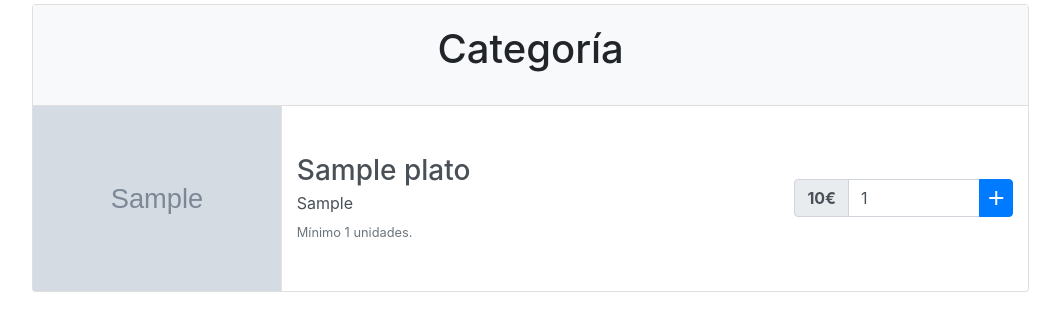
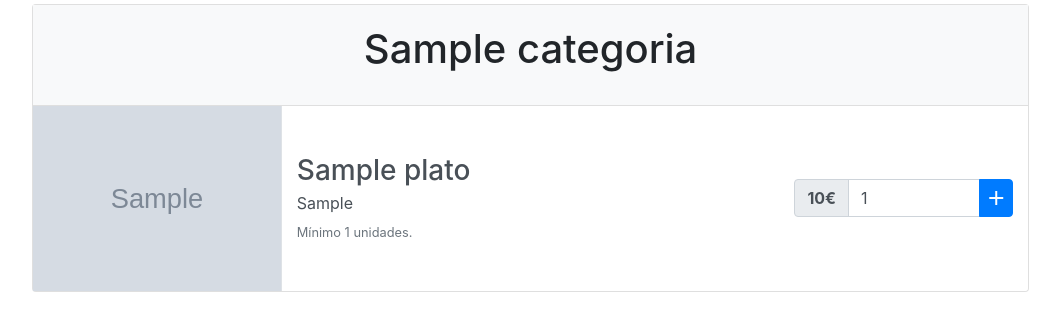
Before and after one commit to tripod-egibide/reto3, a PHP site: page / in a window 1280 px wide. Shown: the part 60-391 px from the top of the page, without its empty margins (38-1098 px from the left). Run offline with PHP 8.4, Linux system fonts and the light colour scheme; tables that the repository leaves empty hold one stand-in row (values such as "Sample post"); grey boxes marked "Sample" are stand-in pictures; some libraries are stand-ins or nearby versions.

Commit message:
organizado el indexView por categorias

```diff
--- a/controller/PlatoController.php
+++ b/controller/PlatoController.php
@@ -22,7 +22,17 @@ class PlatoController
 
     private function index()
     {
-        echo twig()->render("indexView.twig", ["platos" => Plato::getAll()]);
+        require_once __DIR__ . "/../model/Categoria.php";;
+        $categorias = Categoria::getAll();
+
+        $data = [];
+        foreach ($categorias as $categoria) {
+            $data[$categoria["idCategoria"]] = [
+                "nombre" => $categoria["nombre"],
+                "platos" => Plato::getByCategoria($categoria["idCategoria"])
+            ];
+        }
+        echo twig()->render("indexView.twig", ["categorias" => $data]);
     }
 
     private function nuevo()
--- a/model/Categoria.php
+++ b/model/Categoria.php
@@ -16,6 +16,11 @@ class Categoria
         $this->idCategoria = $idCategoria;
         $this->nombre = $nombre;
         $this->emailDepartamento = $emailDepartamento;
+    }
+
+    public static function getAll()
+    {
+        return connection()->query("SELECT * FROM Categoria")->fetchAll();
     }
 
     /**
--- a/model/Plato.php
+++ b/model/Plato.php
@@ -83,6 +83,11 @@ class Plato
     public static function getByString($string)
     {
         return preparedStatement("SELECT * FROM Plato WHERE nombre like :string or notas like :string", ["string" => $string])->fetchAll();
+    }
+
+    public static function getByCategoria($idCategoria)
+    {
+        return preparedStatement("SELECT * FROM Plato WHERE idCategoria = :idCategoria", ["idCategoria" => $idCategoria])->fetchAll();
     }
 
     /**
--- a/view/indexView.twig
+++ b/view/indexView.twig
@@ -52,14 +52,14 @@ Catálogo
 
         {# cuerpo #}
         <div class="card">
-            {# {% for categoria in categorias %} #}
+            {% for categoria in categorias %}
 
             <div class="card-body bg-light">
-                <h1 class="card-title text-center">Categoría</h5>
+                <h1 class="card-title text-center">{{ categoria.nombre }}</h5>
             </div>
 
             <ul class="list-group list-group-flush container-fluid px-0">
-                {% for plato in platos %}
+                {% for plato in categoria.platos %}
                 <li class="list-group-item list-group-item-action row d-flex align-items-center p-0 mx-0">
                     <img src="{{ plato.imagen }}" class="imagen-plato col-3 border-right px-0">
                     <div class="col-6">
@@ -88,7 +88,7 @@ Catálogo
                 {% endfor %}
             </ul>
 
-            {# {% endfor %} #}
+            {% endfor %}
         </div>
 
 
```
